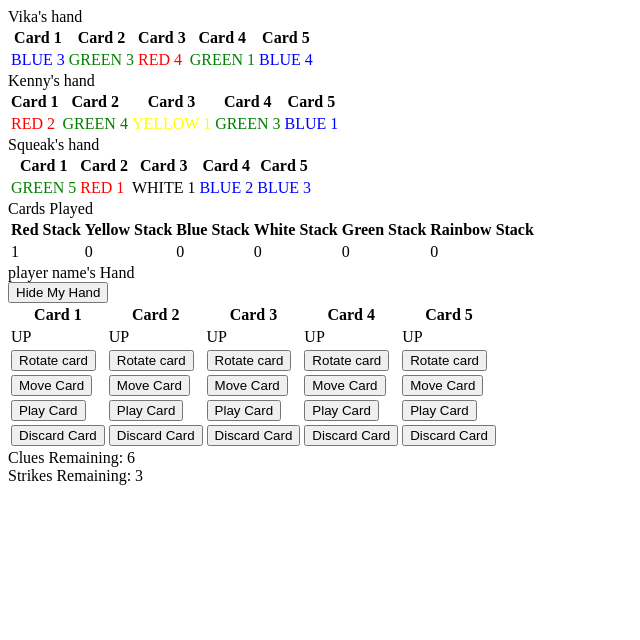
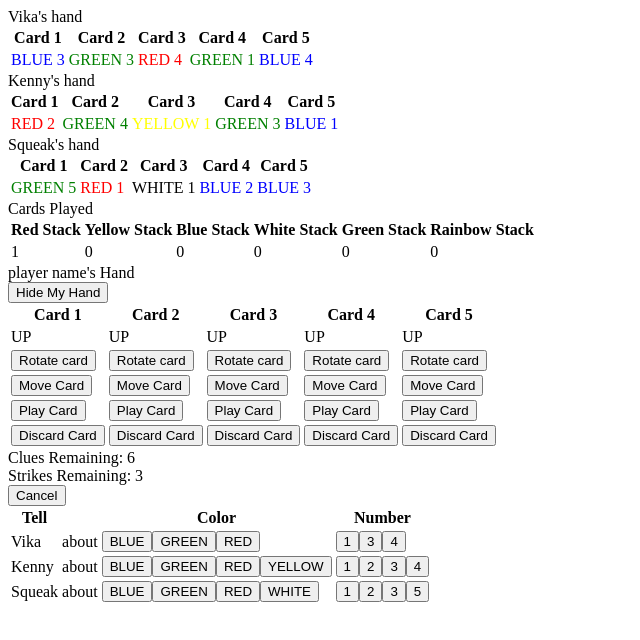
Before and after one commit to ChuckBTaylor/hanabi-frontend, an Angular app: page / in a window 1280 px wide. Shown: the top 640 px of the page, without its empty margins (0-640 px from the left). Built offline with nearby package versions, Linux system fonts and the light colour scheme.

Commit message:
Adding clues

```diff
--- a/src/app/app.module.ts
+++ b/src/app/app.module.ts
@@ -11,6 +11,7 @@ import { TableComponent } from './components/Table/table.component';
 import { PlayAreaComponent } from './components/Table/play-area.component';
 import { GarbageAreaComponent } from './components/Table/garbage-area.component';
 import { GameInfoComponent } from './components/Table/game-info.component';
+import { ClueAreaComponent } from './components/Table/clue-area.component';
 
 @NgModule({
   declarations: [
@@ -22,7 +23,8 @@ import { GameInfoComponent } from './components/Table/game-info.component';
     TableComponent,
     PlayAreaComponent,
     GarbageAreaComponent,
-    GameInfoComponent
+    GameInfoComponent,
+    ClueAreaComponent
   ],
   imports: [
     BrowserModule,
--- /dev/null
+++ b/src/app/components/Table/clue-area.component.html
@@ -0,0 +1,62 @@
+<div class="clue-area">
+  <button (click)="toggleGivingClue()">
+    {{ givingClue ? "Cancel" : "Give Clue" }}
+  </button>
+  <div *ngIf="givingClue">
+    <table>
+      <thead>
+        <tr>
+          <th>Tell</th>
+          <th></th>
+          <th>Color</th>
+          <th>Number</th>
+        </tr>
+      </thead>
+      <tbody>
+        <tr *ngFor="let hand of theirHands">
+          <td>
+            {{ hand.theirName }}
+          </td>
+          <td>
+            about
+          </td>
+          <td>
+            <button
+              *ngFor="let color of getEligibleColors(hand)"
+              (click)="confirmClue({ name: hand.theirName, color: color })"
+            >
+              {{ color }}
+            </button>
+          </td>
+          <td>
+            <button
+              *ngFor="let number of getEligibleNumbers(hand)"
+              (click)="confirmClue({ name: hand.theirName, number: number })"
+            >
+              {{ number }}
+            </button>
+          </td>
+        </tr>
+      </tbody>
+      <tfoot *ngIf="confirmingClue">
+        <tr>
+          <td colspan="4">
+            Tell {{ pendingClue.name }} about {{ !!pendingClue.color ? pendingClue.color : pendingClue.number }}s?
+          </td>
+        </tr>
+        <tr>
+          <td colspan="2">
+            <button (click)='acceptClue()'>
+              Yes
+            </button>
+          </td>
+          <td colspan="2">
+            <button (click)="rejectClue()">
+              No
+            </button>
+          </td>
+        </tr>
+      </tfoot>
+    </table>
+  </div>
+</div>
--- /dev/null
+++ b/src/app/components/Table/clue-area.component.ts
@@ -0,0 +1,67 @@
+import { Component, Input, OnInit, OnChanges, Output, EventEmitter } from '@angular/core';
+import { ITheirHand } from 'src/app/models/Hand/their-hand.model';
+import { ICard, CardColor, CardNumber } from 'src/app/models/Card/card.model';
+import { IGivenClue } from 'src/app/models/Action/IGivenClue.model';
+
+@Component({
+  selector: 'clue-area',
+  templateUrl: './clue-area.component.html'
+})
+export class ClueAreaComponent implements OnInit, OnChanges {
+
+  @Input() theirHands: ITheirHand[] = [];
+  givingClue: boolean = true;
+  confirmingClue: boolean = false;
+  pendingClue: IGivenClue;
+  @Output() sendClue: EventEmitter<IGivenClue> = new EventEmitter<IGivenClue>();
+
+  ngOnInit(): void {
+    console.log(this.pendingClue);
+
+  }
+
+  ngOnChanges(): void {
+    console.log(this.pendingClue);
+
+  }
+
+  toggleGivingClue(): void {
+    this.givingClue = !this.givingClue;
+  }
+
+  getEligibleColors(hand: ITheirHand): CardColor[] {
+    let handColors: CardColor[] = hand.theirCards.map(card => card.cardColor).sort();
+    let clueColors: CardColor[] = new Array();
+    for (let i = 0; i < handColors.length; i++) {
+      if (!clueColors.find(color => color === handColors[i]))
+        clueColors.push(handColors[i]);
+    }
+    return clueColors;
+  }
+
+  getEligibleNumbers(hand: ITheirHand): CardNumber[] {
+    let handNumbers: CardNumber[] = hand.theirCards.map(card => card.cardNumber).sort();
+    let clueNumbers: CardNumber[] = new Array();
+    for (let i = 0; i < handNumbers.length; i++) {
+      if (!clueNumbers.find(number => number === handNumbers[i]))
+        clueNumbers.push(handNumbers[i]);
+    }
+    return clueNumbers;
+  }
+
+  confirmClue(clue: IGivenClue): void {
+    this.confirmingClue = true;
+    this.pendingClue = clue;
+  }
+
+  acceptClue(): void {
+    this.sendClue.emit(this.pendingClue);
+    this.pendingClue = null;
+    this.confirmingClue = false;
+  }
+
+  rejectClue(): void {
+    this.pendingClue = null;
+    this.confirmingClue = false;
+  }
+}
--- a/src/app/components/Table/table.component.html
+++ b/src/app/components/Table/table.component.html
@@ -23,6 +23,10 @@
     >
     </game-info>
   </div>
+  <div class="clue-area-holder" *ngIf="cluesRemaining > 0">
+    <clue-area [theirHands]="theirHands" (sendClue)="onSendClue($event)">
+    </clue-area>
+  </div>
   <div class="garbage-area-holder" *ngIf="hasDiscardedCards()">
     Discarded Cards:
     <garbage-area [discardedCards]="discardedCards"></garbage-area>
--- a/src/app/components/Table/table.component.ts
+++ b/src/app/components/Table/table.component.ts
@@ -6,6 +6,7 @@ import { ITheirHand } from 'src/app/models/Hand/their-hand.model';
 import { isGeneratedFile } from '@angular/compiler/src/aot/util';
 import { IcuPlaceholder } from '@angular/compiler/src/i18n/i18n_ast';
 import { ICardAction } from 'src/app/models/Action/CardAction.model';
+import { IGivenClue } from 'src/app/models/Action/IGivenClue.model';
 
 @Component({
   selector: "hanabi-table",
@@ -123,5 +124,10 @@ export class TableComponent implements OnInit {
     return removedCard;
   };
 
+  onSendClue(clue: IGivenClue): void {
+    console.log(clue);
+    this.cluesRemaining -=1;
+  };
+
 
 }
```
Also changed, not shown: src/app/models/Action/IGivenClue.model.ts (added, +7 -0 lines).
